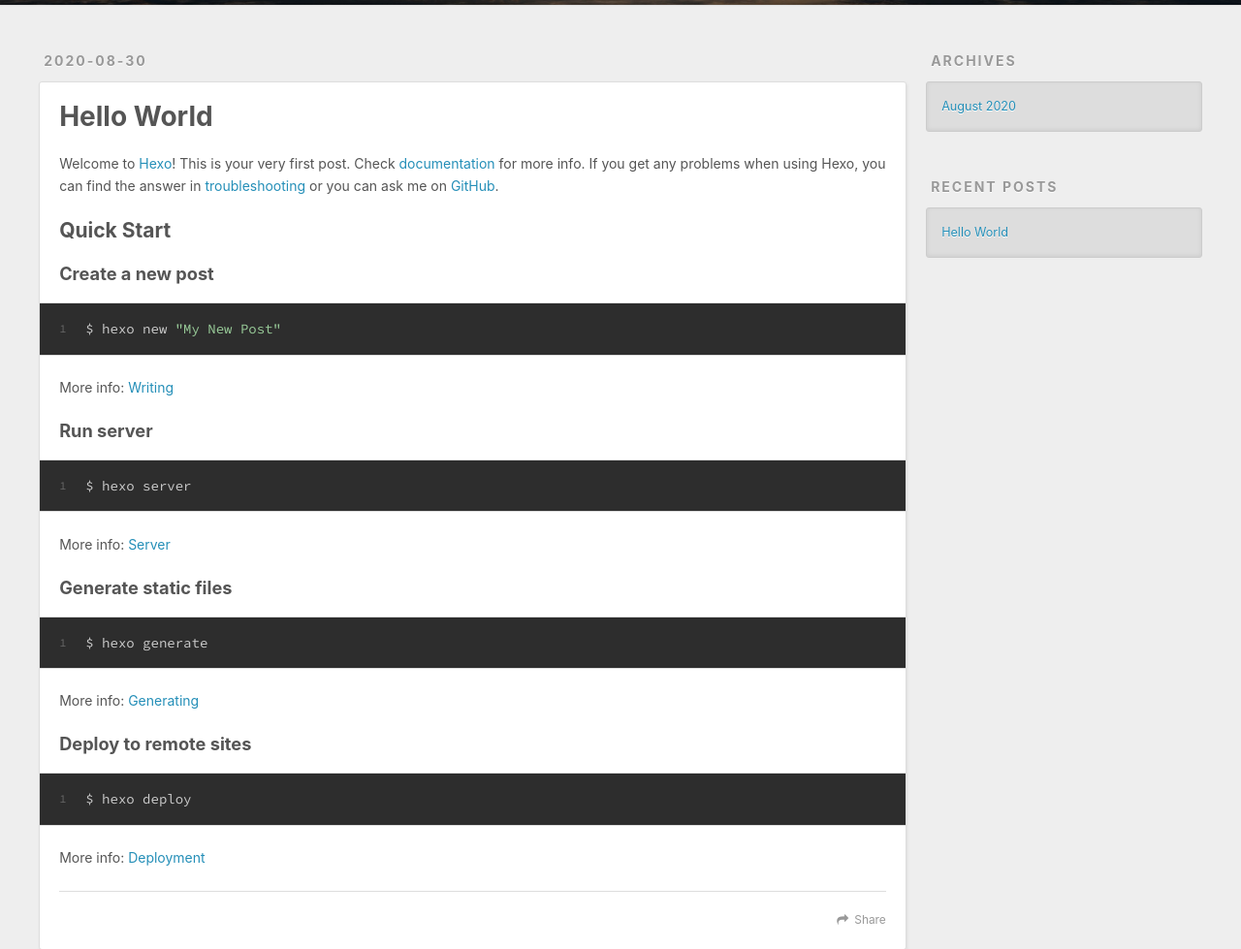
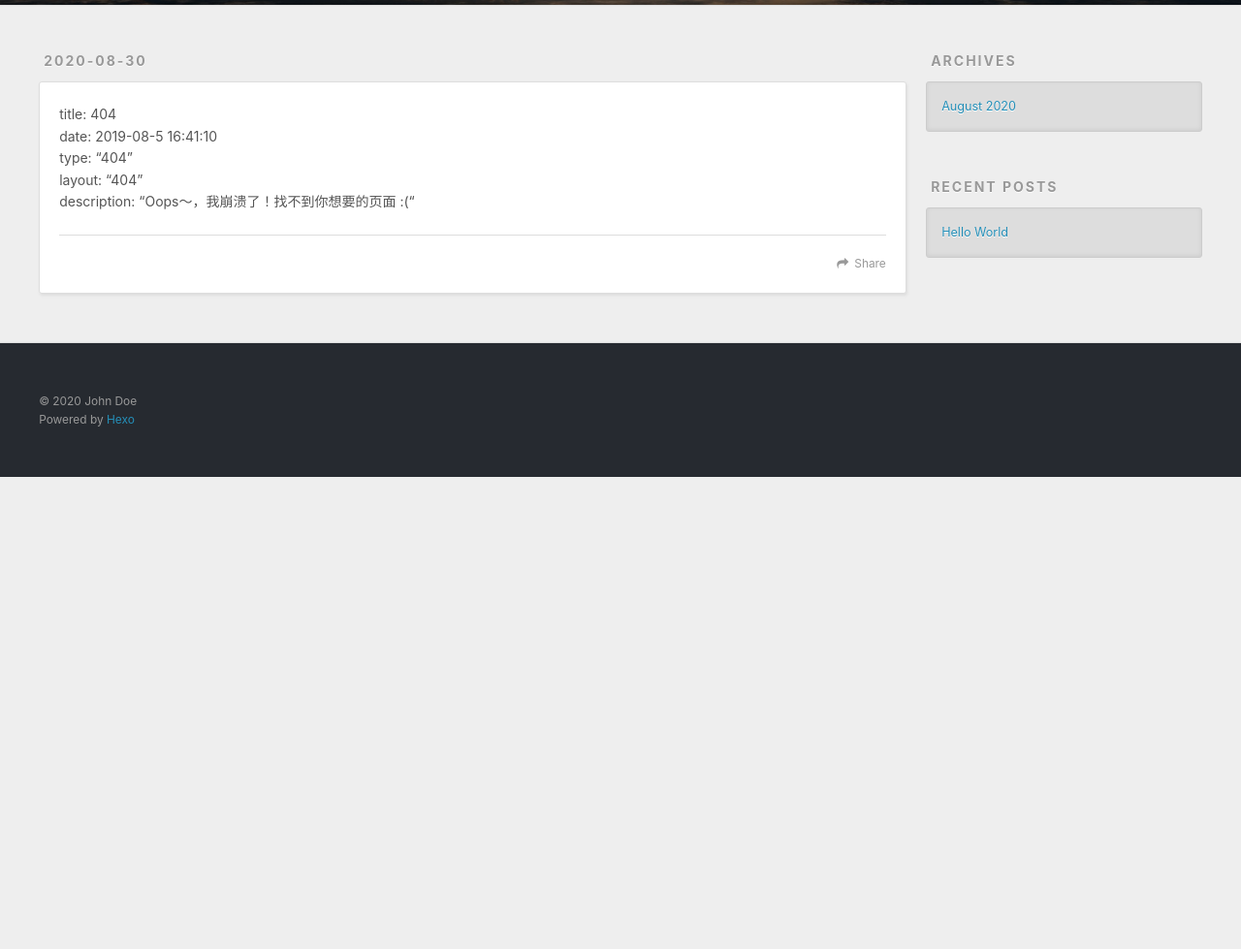
Before and after one commit to little-Icey/little-Icey.github.io.old, a plain HTML site: page 404.html in a window 1280 px wide. Shown: the part 295-1274 px from the top of the page at 97% size. After the commit the page ends 800 px from the top, so only its background shows below. Drawn offline with nearby package versions, Linux system fonts and the light colour scheme.

Commit message:
Site updated: 2020-08-30 16:36:01

```diff
--- a/index.html
+++ b/404.html
@@ -7,11 +7,15 @@
 
   <title>Hexo</title>
   <meta name="viewport" content="width=device-width, initial-scale=1, maximum-scale=1">
-  <meta property="og:type" content="website">
+  <meta name="description" content="title: 404date: 2019-08-5 16:41:10type: “404”layout: “404”description: “Oops～，我崩溃了！找不到你想要的页面 :(“">
+<meta property="og:type" content="website">
 <meta property="og:title" content="Hexo">
-<meta property="og:url" content="http://yoursite.com/index.html">
+<meta property="og:url" content="http://yoursite.com/404.html">
 <meta property="og:site_name" content="Hexo">
+<meta property="og:description" content="title: 404date: 2019-08-5 16:41:10type: “404”layout: “404”description: “Oops～，我崩溃了！找不到你想要的页面 :(“">
 <meta property="og:locale" content="en_US">
+<meta property="article:published_time" content="2020-08-30T08:34:27.225Z">
+<meta property="article:modified_time" content="2020-08-30T08:34:27.225Z">
 <meta property="article:author" content="John Doe">
 <meta name="twitter:card" content="summary">
 
@@ -62,58 +66,32 @@
   </div>
 </header>
       <div class="outer">
-        <section id="main">
-
-    <article id="post-hello-world" class="article article-type-post" itemscope itemprop="blogPost">
+        <section id="main"><article id="page-" class="article article-type-page" itemscope itemprop="blogPost">
   <div class="article-meta">
-    <a href="/2020/08/30/hello-world/" class="article-date">
-  <time datetime="2020-08-30T07:41:55.338Z" itemprop="datePublished">2020-08-30</time>
+    <a href="/404.html" class="article-date">
+  <time datetime="2020-08-30T08:34:27.225Z" itemprop="datePublished">2020-08-30</time>
 </a>
 
   </div>
   <div class="article-inner">
 
 
-      <header class="article-header">
-
-
-    <h1 itemprop="name">
-      <a class="article-title" href="/2020/08/30/hello-world/">Hello World</a>
-    </h1>
-
-
-      </header>
-
     <div class="article-entry" itemprop="articleBody">
 
-        <p>Welcome to <a target="_blank" rel="noopener" href="https://hexo.io/">Hexo</a>! This is your very first post. Check <a target="_blank" rel="noopener" href="https://hexo.io/docs/">documentation</a> for more info. If you get any problems when using Hexo, you can find the answer in <a target="_blank" rel="noopener" href="https://hexo.io/docs/troubleshooting.html">troubleshooting</a> or you can ask me on <a target="_blank" rel="noopener" href="https://github.com/hexojs/hexo/issues">GitHub</a>.</p>
-<h2 id="Quick-Start"><a href="#Quick-Start" class="headerlink" title="Quick Start"></a>Quick Start</h2><h3 id="Create-a-new-post"><a href="#Create-a-new-post" class="headerlink" title="Create a new post"></a>Create a new post</h3><figure class="highlight bash"><table><tr><td class="gutter"><pre><span class="line">1</span><br></pre></td><td class="code"><pre><span class="line">$ hexo new <span class="string">&quot;My New Post&quot;</span></span><br></pre></td></tr></table></figure>
-
-<p>More info: <a target="_blank" rel="noopener" href="https://hexo.io/docs/writing.html">Writing</a></p>
-<h3 id="Run-server"><a href="#Run-server" class="headerlink" title="Run server"></a>Run server</h3><figure class="highlight bash"><table><tr><td class="gutter"><pre><span class="line">1</span><br></pre></td><td class="code"><pre><span class="line">$ hexo server</span><br></pre></td></tr></table></figure>
-
-<p>More info: <a target="_blank" rel="noopener" href="https://hexo.io/docs/server.html">Server</a></p>
-<h3 id="Generate-static-files"><a href="#Generate-static-files" class="headerlink" title="Generate static files"></a>Generate static files</h3><figure class="highlight bash"><table><tr><td class="gutter"><pre><span class="line">1</span><br></pre></td><td class="code"><pre><span class="line">$ hexo generate</span><br></pre></td></tr></table></figure>
-
-<p>More info: <a target="_blank" rel="noopener" href="https://hexo.io/docs/generating.html">Generating</a></p>
-<h3 id="Deploy-to-remote-sites"><a href="#Deploy-to-remote-sites" class="headerlink" title="Deploy to remote sites"></a>Deploy to remote sites</h3><figure class="highlight bash"><table><tr><td class="gutter"><pre><span class="line">1</span><br></pre></td><td class="code"><pre><span class="line">$ hexo deploy</span><br></pre></td></tr></table></figure>
-
-<p>More info: <a target="_blank" rel="noopener" href="https://hexo.io/docs/one-command-deployment.html">Deployment</a></p>
+        <p>title: 404<br>date: 2019-08-5 16:41:10<br>type: “404”<br>layout: “404”<br>description: “Oops～，我崩溃了！找不到你想要的页面 :(“</p>
 
 
     </div>
     <footer class="article-footer">
-      <a data-url="http://yoursite.com/2020/08/30/hello-world/" data-id="ckegt9dlm0000b8tx4vtg8zy9" class="article-share-link">Share</a>
+      <a data-url="http://yoursite.com/404.html" data-id="ckegua5k00000bctxg7stgx3j" class="article-share-link">Share</a>
 
 
     </footer>
   </div>
 
-</article>
 
 
-
-
+</article>
 
 </section>
 
```
Also changed, not shown: 2020/08/30/hello-world/index.html (+1 -1 lines).
